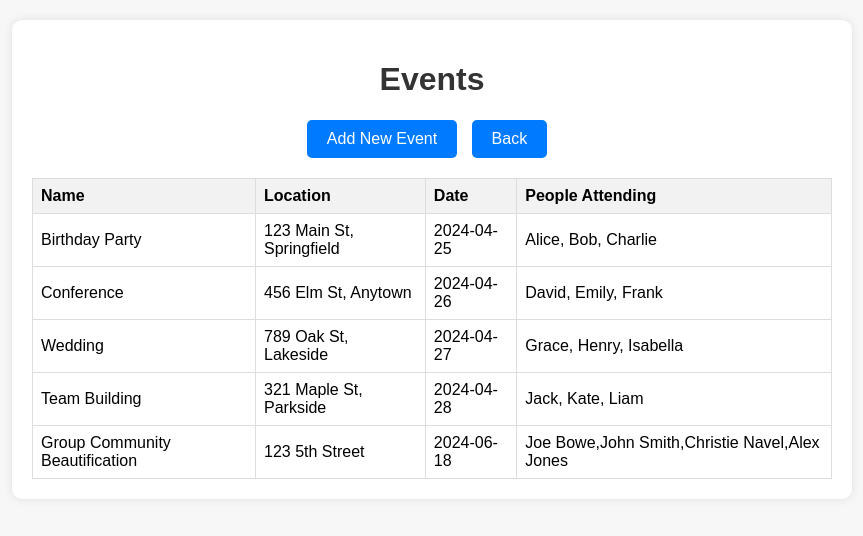
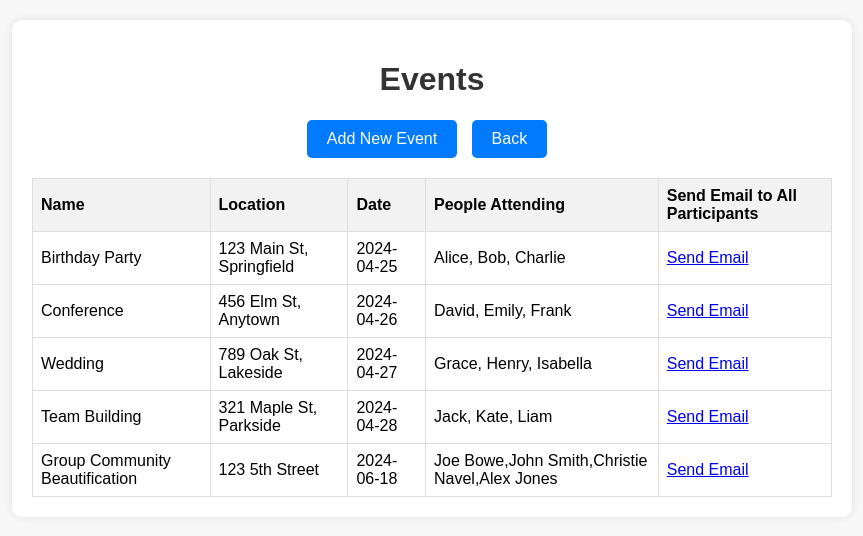
Before and after one commit to a1phab3ta/Serverse, a Flask app: page /events in a window 1280 px wide. Shown: the top 536 px of the page, without its empty margins (208-1071 px from the left). Run offline with Flask 3, Linux system fonts and the light colour scheme; data comes from the database, SQL or seed files in the repository.

Commit message:
Update events.html

```diff
--- a/templates/events.html
+++ b/templates/events.html
@@ -70,6 +70,7 @@
                     <th>Location</th>
                     <th>Date</th>
                     <th>People Attending</th>
+                    <th>Send Email to All Participants</th>
                 </tr>
             </thead>
             <tbody>
@@ -79,6 +80,7 @@
                     <td>{{ event[2] }}</td>
                     <td>{{ event[3] }}</td>
                     <td>{{ event[4] }}</td>
+                    <td><a href = "mailto:{{ event[5]  }}">Send Email</td>
                 </tr>
                 {% endfor %}
             </tbody>
```
